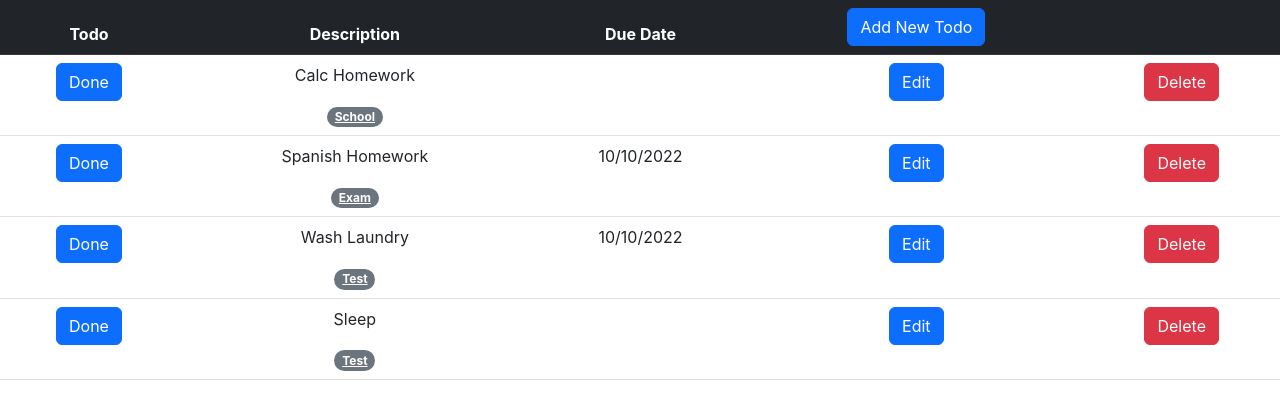
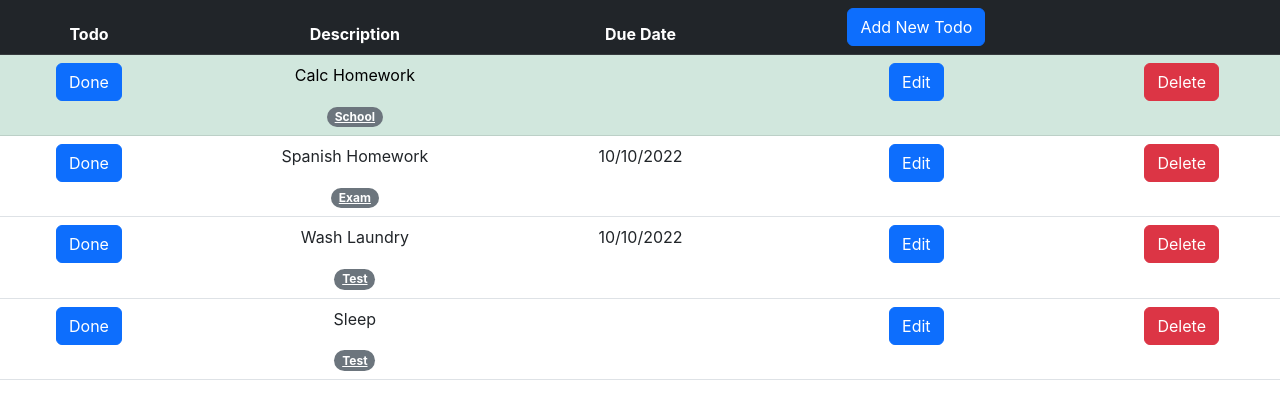
Before and after one commit to naimurrah/To-do-dashboard, a React (Create React App) app in the folder frontend/: page / in a window 1280 px wide. Shown: the top 410 px of the page. Built offline with nearby package versions, Linux system fonts and the light colour scheme.

Commit message:
fixed submit todo

```diff
--- a/frontend/src/widgets/Todo/TodoItem.js
+++ b/frontend/src/widgets/Todo/TodoItem.js
@@ -6,14 +6,14 @@ function TodoItem({item, tags, deleteTodo, submitTodo, editTodo}) {
 
     // use callback for delete/add/mark as done
     return (
-        <tr key={item.id}>
-            <td><button type="button" className="btn btn-primary" onClick={() => {submitTodo(item.id)}}>Done</button></td>
+        <tr key={item.id} className= {item.isDone ? "table-success" : ""}>
+            <td><button type="button" className="btn btn-primary" onClick={() => {submitTodo(item)}}>Done</button></td>
             <td>
                 <p>{item.description}</p>
                 <a href="#index" className="badge rounded-pill text-bg-secondary">{tags[item.tag]}</a>
             </td>
             <td>{item.date}</td>
-            <td><button type="button" className="btn btn-primary" onClick={() => {editTodo(item.id)}}>Edit</button></td>
+            <td><button type="button" className="btn btn-primary" onClick={() => {editTodo(item)}}>Edit</button></td>
             <td><button type="button" className="btn btn-danger" onClick={() => {deleteTodo(item.id)}}>Delete</button></td>
         </tr>
     )
--- a/frontend/src/widgets/Todo/TodoTable.js
+++ b/frontend/src/widgets/Todo/TodoTable.js
@@ -2,34 +2,38 @@ import TodoItem from "./TodoItem";
 import {useState, useCallback} from "react";
 
 function TodoTable() {
-    const [todos, setTodos] = useState([
+    let [todos, setTodos] = useState([
         {
             id:1,
             description:"Calc Homework",
             tag:1,
             hasDue:false,
-            date: ""
+            date: "",
+            isDone: true,
         },
         {
             id:2,
             description:"Spanish Homework",
             tag:3,
             hasDue:true,
-            date: "10/10/2022"
+            date: "10/10/2022",
+            isDone: false,
         },
         {
             id:3,
             description:"Wash Laundry",
             tag:2,
             hasDue:true,
-            date: "10/10/2022"
+            date: "10/10/2022",
+            isDone: false,
         },
         {
             id:4,
             description:"Sleep",
             tag:2,
             hasDue:false,
-            date: ""
+            date: "",
+            isDone: false,
         },
     ]);
 
@@ -48,11 +52,22 @@ function TodoTable() {
        setTodos(todos.filter(todo => todo.id !== tid));
     }, [todos]);
 
-    function submitTodo (tid) {
-        console.log("Submitted "+ tid);
+    const submitTodo = (todo) => {
+        let addTodo = todo;
+        addTodo.isDone = true;
+        console.log(todos);
+        setTodos(todos.filter(item => item.id !== addTodo.id));
+        todos = todos.filter(item => item.id !== addTodo.id);
+
+
+        setTodos([...todos, addTodo]);
+        // todos = [...todos, addTodo];
+        console.log(todos);
+        console.log("Submitted");
+
     }
-    function editTodo (tid) {
-        console.log("Edited "+ tid);
+    const editTodo = (todo) => {
+        console.log("Edited ");
     }
 
     // TODO implement addTodo function
@@ -62,9 +77,12 @@ function TodoTable() {
             description:"New Todo",
             tag:3,
             hasDue:false,
-            date: ""
+            date: "",
+            isDone: false,
         }]);
+        console.log("current id: " + currentId);
         setId(currentId + 1);
+        console.log("current id: " + currentId);
         console.log("Added new item");
     };
     // have a useEffect function to load todos
```
